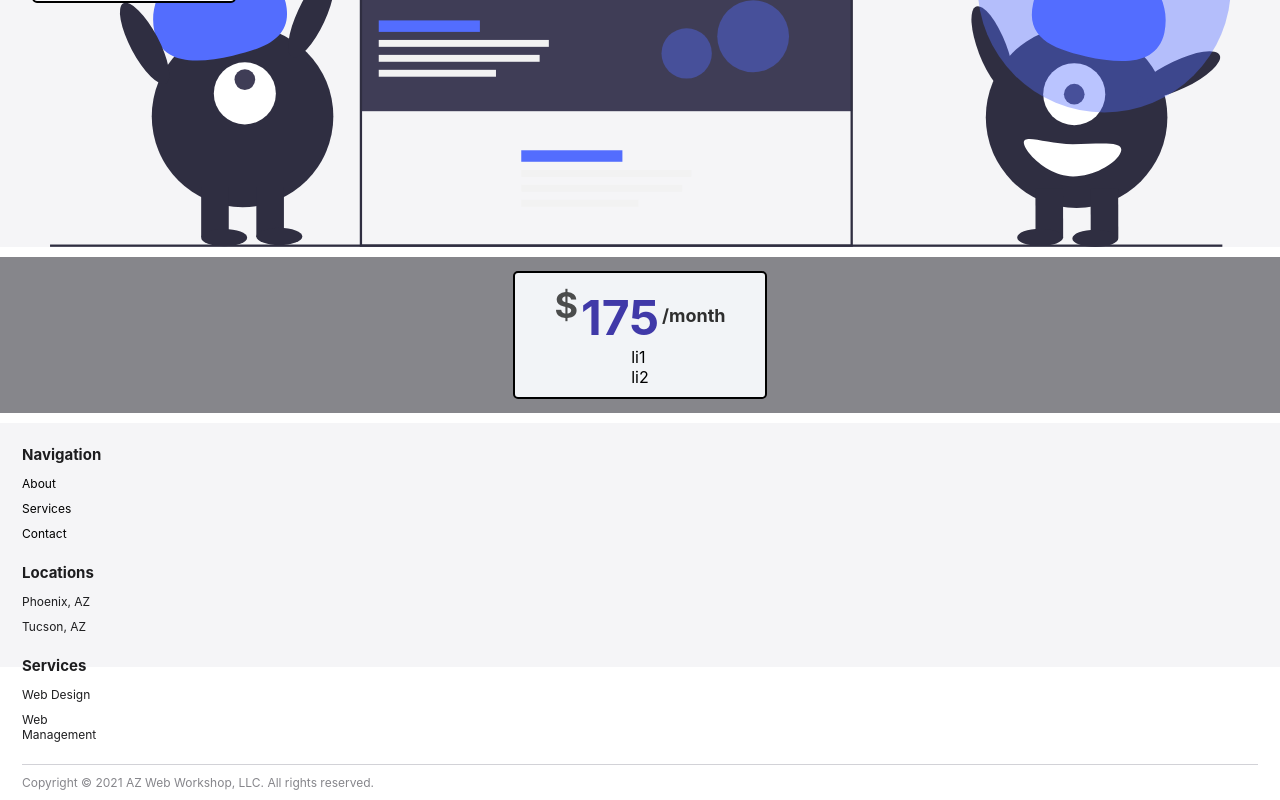
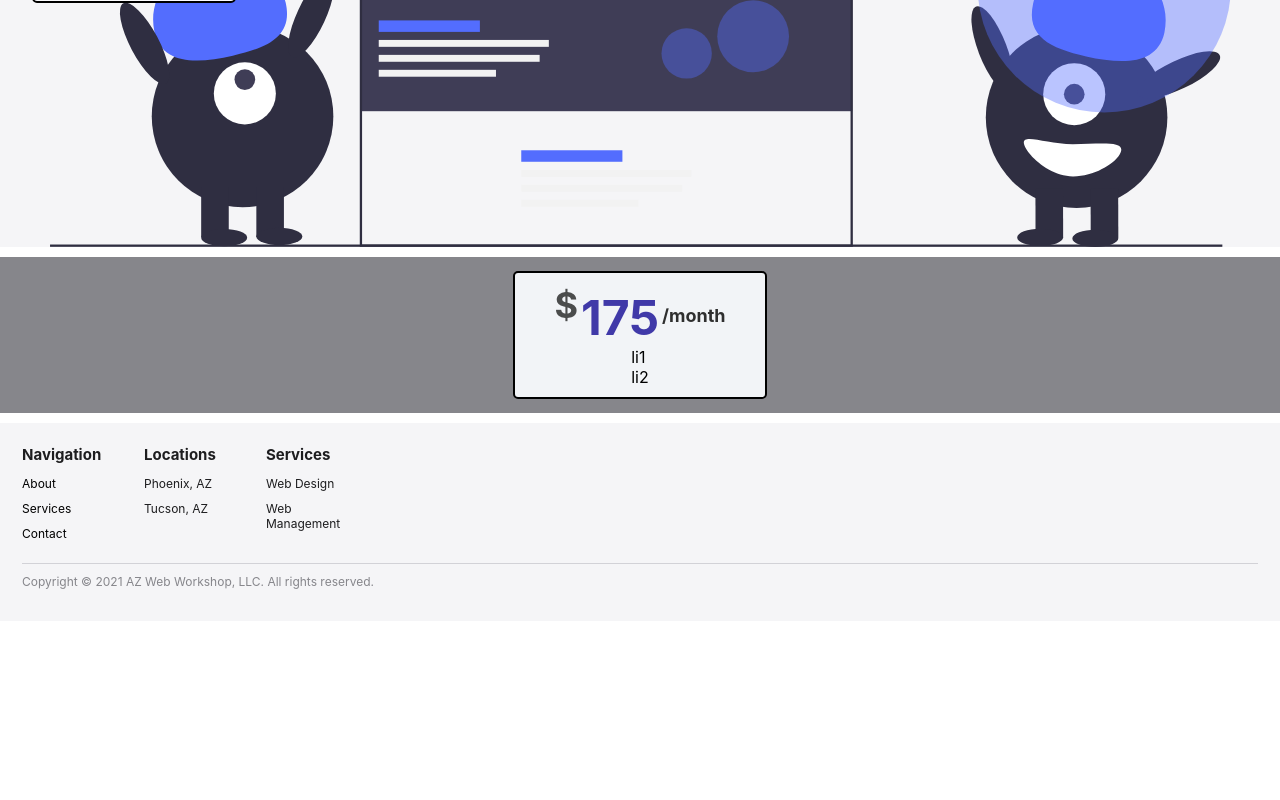
Before and after one commit to tangellaz/MySite, a Next.js app: page / in a window 1280 px wide. Shown: the part 607-1407 px from the top of the page. After the commit the page ends 1228 px from the top, so only its background shows below. Built offline with nearby package versions, Linux system fonts and the light colour scheme.

Commit message:
media query test

```diff
--- a/styles/home.module.css
+++ b/styles/home.module.css
@@ -272,7 +272,6 @@ float: left;
 /* FOOTER */
 
 .footer {
-  height: 200px;
   padding: 22px;
   font-size: 12px;
 }
@@ -400,21 +399,19 @@ float: left;
 
 /*Media Queries*/
 @media only screen and (max-width: 600px) {
-
   .footNav {
     display: flex;
     flex-direction: column;
     color: #1d1d1f;
     border-bottom: 1px solid #d2d2d7;
   }
-
 }
 
 /* Small devices (portrait tablets and large phones, 600px and up) */
 @media only screen and (min-width: 600px) {
   .footNav {
     display: flex;
-    flex-direction: column;
+    flex-direction: row;
     color: #1d1d1f;
     border-bottom: 1px solid #d2d2d7;
   }
@@ -424,7 +421,7 @@ float: left;
 @media only screen and (min-width: 768px) {
   .footNav {
     display: flex;
-    flex-direction: column;
+    flex-direction: row;
     color: #1d1d1f;
     border-bottom: 1px solid #d2d2d7;
   }
@@ -434,7 +431,7 @@ float: left;
 @media only screen and (min-width: 992px) {
   .footNav {
     display: flex;
-    flex-direction: column;
+    flex-direction: row;
     color: #1d1d1f;
     border-bottom: 1px solid #d2d2d7;
   }
@@ -444,7 +441,7 @@ float: left;
 @media only screen and (min-width: 1200px) {
   .footNav {
     display: flex;
-    flex-direction: column;
+    flex-direction: row;
     color: #1d1d1f;
     border-bottom: 1px solid #d2d2d7;
   }
```
